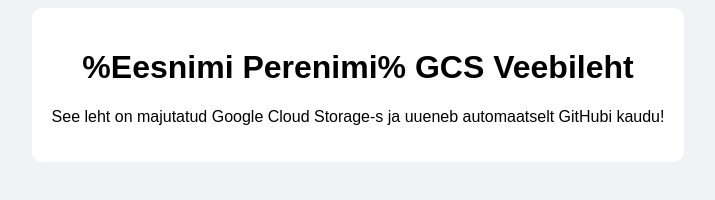
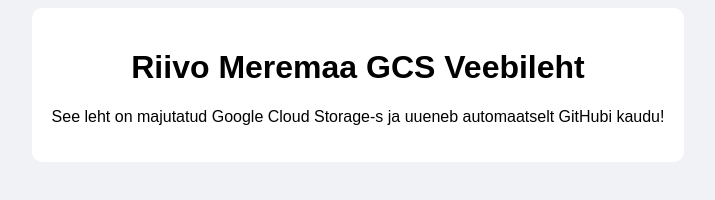
Before and after one commit to RiivoMeremaa/riivo-veebileht, a plain HTML site: page index.html in a window 1280 px wide. Shown: the whole page, without its empty margins (282-997 px from the left). Drawn offline with Linux system fonts and the light colour scheme.

Commit message:
Lisasin oma nime

```diff
--- a/index.html
+++ b/index.html
@@ -9,7 +9,7 @@
 </head>
 <body>
     <div class="card">
-        <h1>%Eesnimi Perenimi% GCS Veebileht</h1>
+        <h1>Riivo Meremaa GCS Veebileht</h1>
         <p>See leht on majutatud Google Cloud Storage-s ja uueneb automaatselt GitHubi kaudu!</p>
     </div>
 </body>
```
